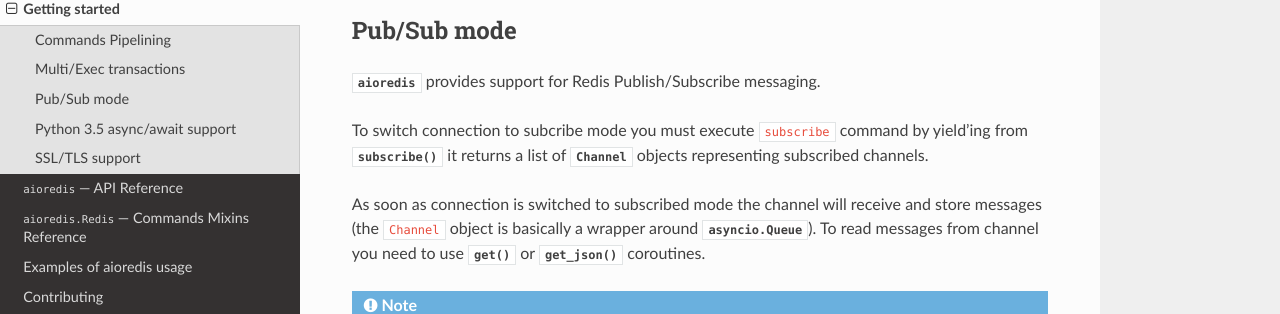
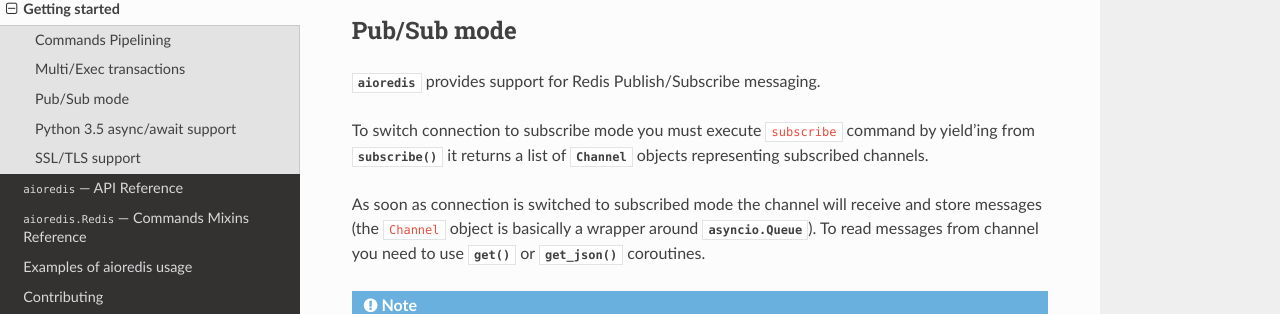
Before and after one commit to aio-libs-abandoned/aioredis-py, a Sphinx documentation site: the page built from docs/start.rst, in a window 1280 px wide and 900 px high, scrolled down 1482 px. Shown: the part 137-451 px from the top of the window. Built offline with Sphinx 7.4.7 and the Read the Docs theme 2.0.0, drawn with Linux system fonts in a browser that asks for light colours.

Commit message:
multiple typos fixed

```diff
--- a/CHANGES.txt
+++ b/CHANGES.txt
@@ -9,7 +9,7 @@
 * Fixed cancellation of wait_closed
   (see `#118 <https://github.com/aio-libs/aioredis/issues/118>`_);
 
-* Fixed ``time()`` covertion to float
+* Fixed ``time()`` convertion to float
   (see `#126 <https://github.com/aio-libs/aioredis/issues/126>`_);
 
 * Fixed ``hmset()`` method to return bool instead of ``b'OK'``
--- a/docs/devel.rst
+++ b/docs/devel.rst
@@ -90,7 +90,7 @@
 
 Tests are located under ``/tests`` directory.
 
-Pure Python 3.5 tests (ie the ones using async/await syntax) must be
+Pure Python 3.5 tests (ie the ones using ``async``/``await`` syntax) must be
 prefixed with ``py35_``, for instance see::
 
    tests/py35_generic_commands_tests.py
--- a/docs/start.rst
+++ b/docs/start.rst
@@ -86,7 +86,7 @@
 
 :mod:`aioredis` provides support for Redis Publish/Subscribe messaging.
 
-To switch connection to subcribe mode you must execute ``subscribe`` command
+To switch connection to subscribe mode you must execute ``subscribe`` command
 by yield'ing from :meth:`~PubSubCommandsMixin.subscribe` it returns a list of
 :class:`~aioredis.Channel` objects representing subscribed channels.
 
```
Also changed, not shown: other parts of docs/devel.rst (+2 -2 lines), 2 other files.
